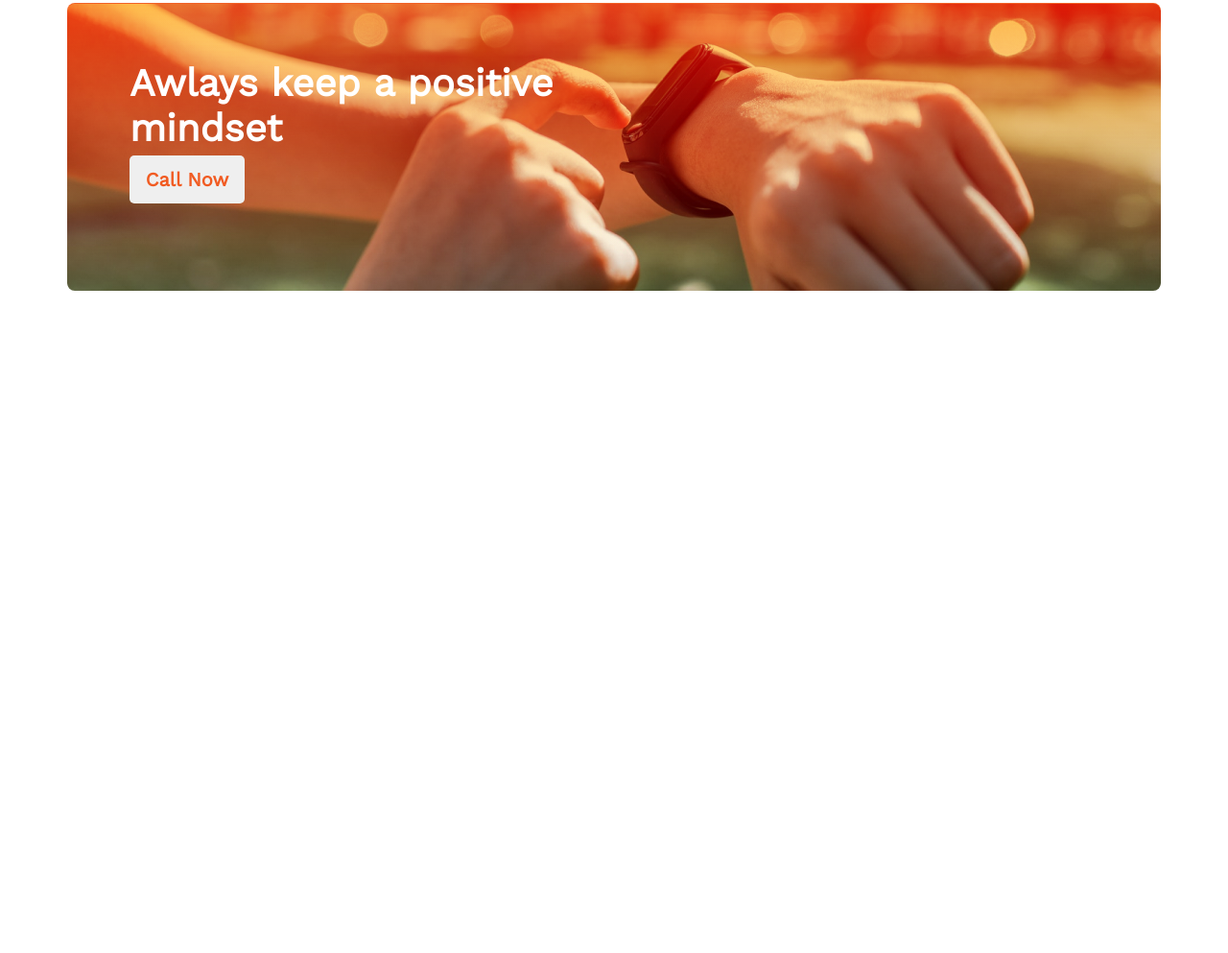
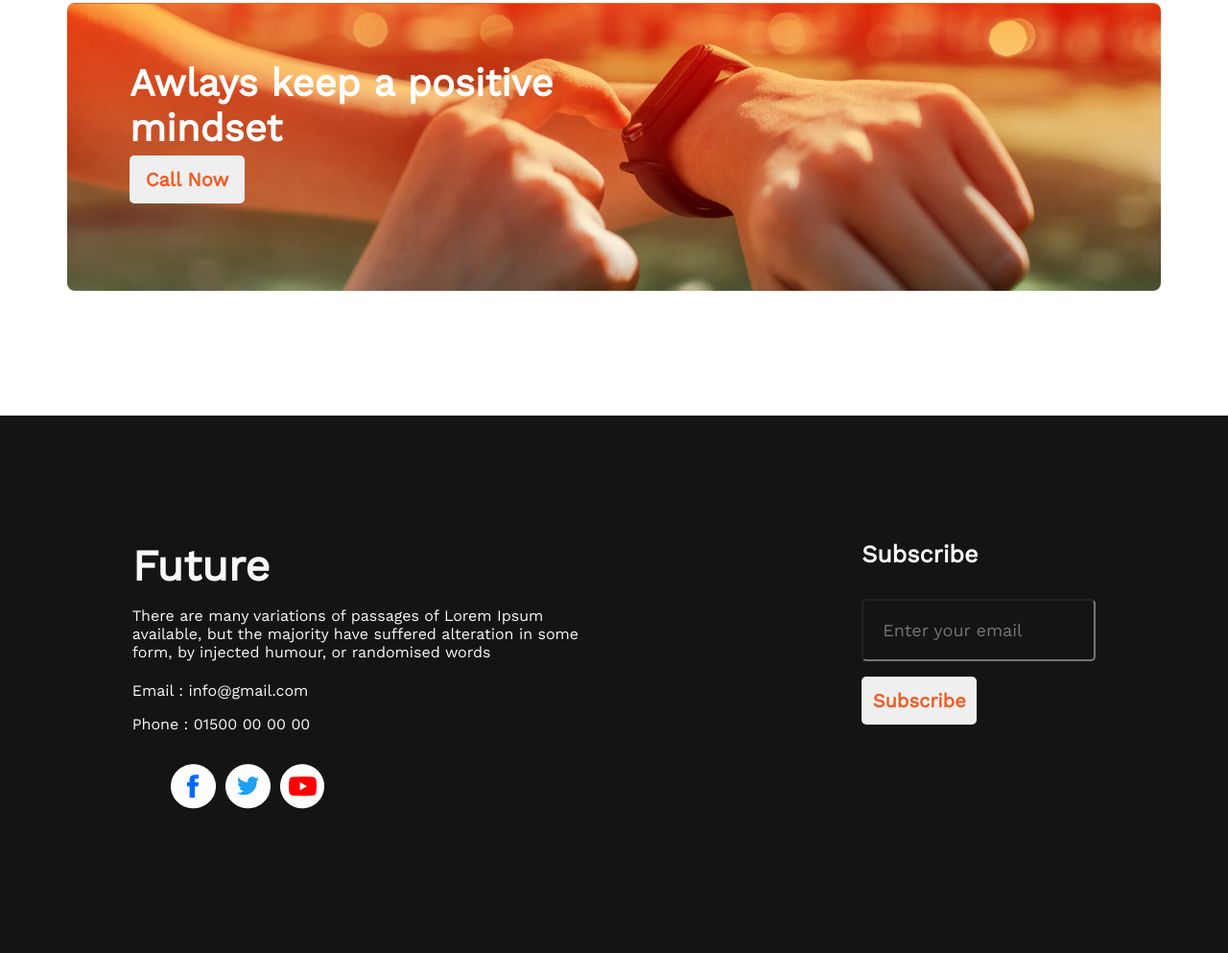
Before and after one commit to azizrahimpro/Assignment-01, a plain HTML site: page index.html in a window 1280 px wide. Shown: the part 2556-3549 px from the top of the page at 96% size. Before the commit the page ends 2989 px from the top, so only its background shows below. Drawn offline with nearby package versions, Linux system fonts and the light colour scheme.

Commit message:
All done

```diff
--- a/index.html
+++ b/index.html
@@ -85,10 +85,42 @@
           </div>
         </div>
         <div class="article-03">
-          <h2 class="article-03-title">Awlays keep a positive<br>mindset<br><button class="btn-02">Call Now</button>
+          <h2 class="article-03-title">
+            Awlays keep a positive<br />mindset<br /><button class="btn-02">
+              Call Now
+            </button>
           </h2>
         </div>
       </div>
     </main>
+    <footer>
+      <div class="links">
+        <h2 class="links-title">Future</h2>
+        <p class="links-info">
+          There are many variations of passages of Lorem Ipsum available, but
+          the majority have suffered alteration in some form, by injected
+          humour, or randomised words
+        </p>
+        <h6 class="e-com">Email : info@gmail.com</h6>
+        <h6 class="e-com">Phone : 01500 00 00 00</h6>
+        <ul class="s-links">
+          <li>
+            <a href=""><img src="images/icons/fb.png" alt=""/></a>
+          </li>
+          <li>
+            <a href=""><img src="images/icons/twitter.png" alt=""/></a>
+          </li>
+          <li>
+            <a href=""><img src="images/icons/youtube.png" alt=""/></a>
+          </li>
+        </ul>
+      </div>
+      <div class="subscribe">
+        <h4 class="Subscribe-title">Subscribe</h4>
+        <input type="email" placeholder="Enter your email" class="subscribe-"/>
+        <br/>
+        <button class="btn-02">Subscribe</button>
+      </div>
+    </footer>
   </body>
 </html>
--- a/styles/assignment.css
+++ b/styles/assignment.css
@@ -139,3 +139,56 @@
   border: none;
   border-radius: 5px;
 }
+/* Footer styles*/
+footer {
+  display: flex;
+  background: #151414;
+  width: 100%;
+  height: 70vh;
+  color: #f8f8f8;
+  justify-content: space-around;
+}
+.links-title {
+  margin-top: 130px;
+  padding-bottom: 16px;
+  color: #f8f8f8;
+  font-weight: 700;
+  font-size: 45px;
+}
+.links-info {
+  width: 485px;
+  height: 78px;
+  font-weight: 400;
+  font-size: 16px;
+}
+.e-com {
+  font-weight: 400;
+  font-size: 16px;
+  margin-bottom: 16px;
+}
+.s-links {
+  display: flex;
+}
+.s-links li {
+  list-style: none;
+  margin-top: 16px;
+  padding-right: 10px;
+}
+
+.Subscribe-title {
+  font-weight: 600;
+  font-size: 25px;
+  margin-top: 130px;
+  padding-bottom: 32px;
+}
+.subscribe input {
+  width: 200px;
+  height: 21px;
+  font-weight: 400;
+  font-size: 18px;
+  padding: 20px;
+  color: #f8f8f8;
+  background-color: #151414;
+  border-radius: 5px;
+  margin-bottom: 16px;
+}
```
